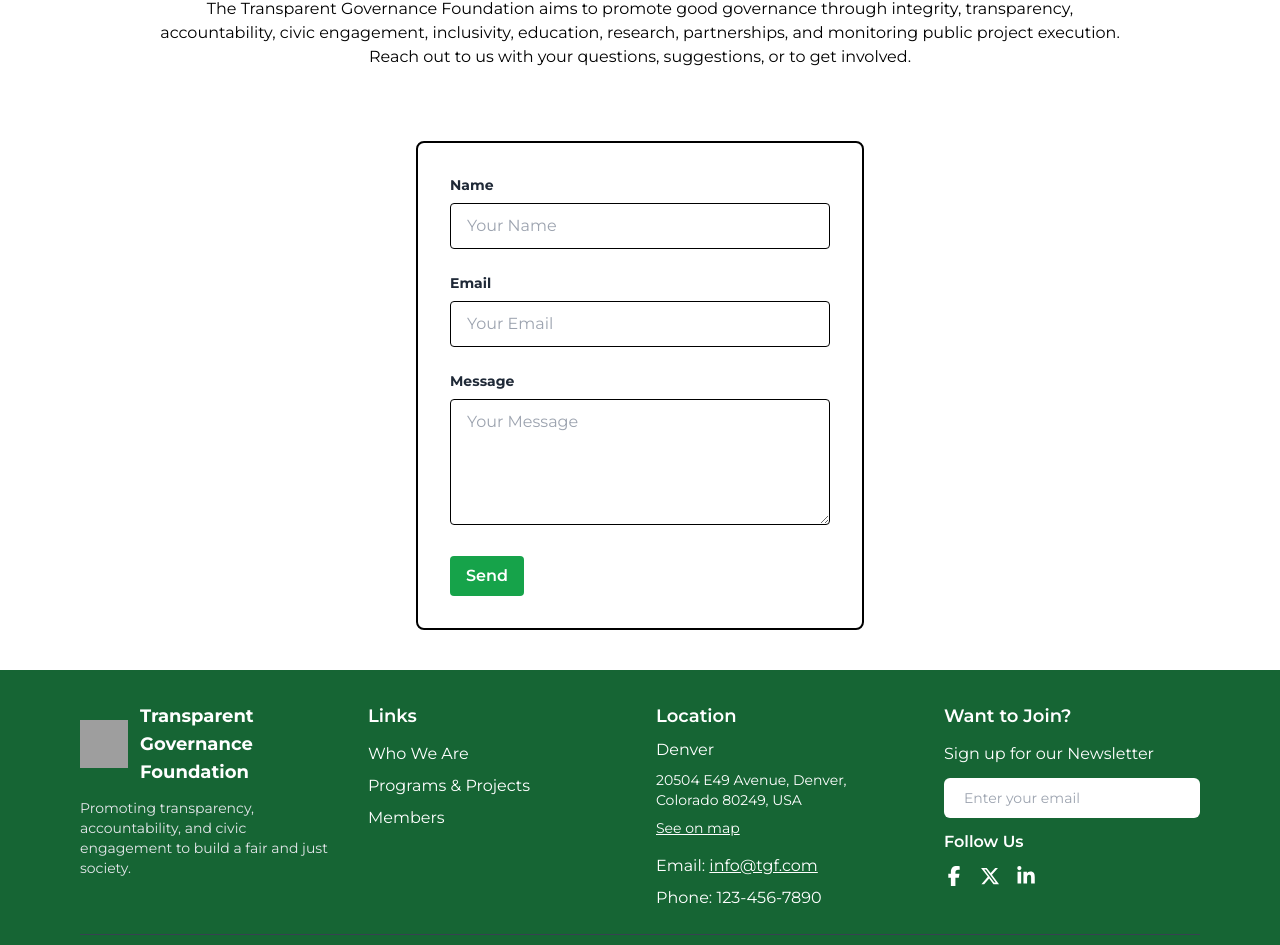
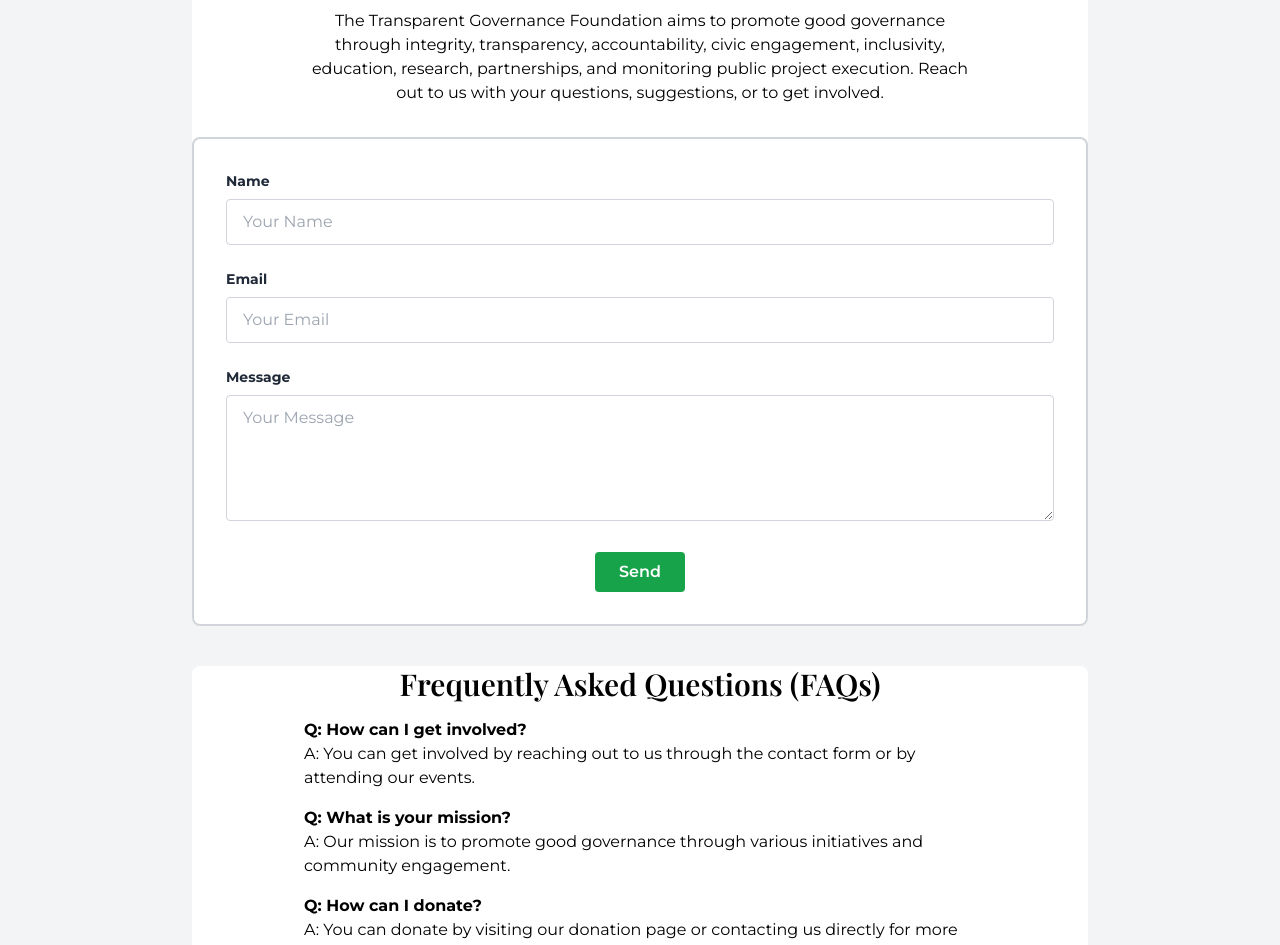
Before and after one commit to deji-ice/TransparentGovernanceFoundation, a Next.js app: page /Contact in a window 1280 px wide. Shown: the part 191-1136 px from the top of the page. Built offline with nearby package versions, Linux system fonts and the light colour scheme; grey boxes are pictures that could not be loaded; a web font is replaced by a local one.

Commit message:
feat: Enhance Contact page layout and add FAQ section for improved user engagement

```diff
--- a/app/Contact/page.tsx
+++ b/app/Contact/page.tsx
@@ -2,53 +2,53 @@ import React from 'react';
 
 const Contact = () => {
   return (
-    <div className="flex flex-col items-center justify-between mt-24 bg-gray-100 ">
-      <section className="flex flex-col items-center px-10 md:px-20 bg-white">
-        <div className="flex flex-col items-center gap-3 mb-14">
-          <h2 className="text-2xl md:text-3xl font-semibold font-playfair text-center text-black">
+    <div className="flex flex-col items-center justify-between mt-24 bg-gray-100 p-6">
+      <section className="flex flex-col items-center bg-white rounded-lg w-full max-w-4xl">
+        <div className="flex flex-col items-center gap-3 mb-10">
+          <h2 className="text-3xl md:text-4xl font-semibold font-playfair text-center text-black">
             Contact Us
           </h2>
         </div>
-        <p className="mb-8 text-center text-black max-w-6xl px-20">
-          The Transparent Governance Foundation  aims to promote good governance through integrity, transparency, accountability, civic engagement, inclusivity, education, research, partnerships, and monitoring public project execution. Reach out to us with your questions, suggestions, or to get involved.
+        <p className="mb-8 text-center text-black max-w-2xl">
+          The Transparent Governance Foundation aims to promote good governance through integrity, transparency, accountability, civic engagement, inclusivity, education, research, partnerships, and monitoring public project execution. Reach out to us with your questions, suggestions, or to get involved.
         </p>
-        <form className="bg-white p-8 my-10 rounded-lg border-2  border-black -lg max-w-md w-full font-montserrat">
+        <form className="p-8 rounded-lg border-2 border-gray-300 bg-white w-full">
           <div className="mb-6">
-            <label className="block  text-sm font-bold mb-2" htmlFor="name">
+            <label className="block text-sm font-bold mb-2" htmlFor="name">
               Name
             </label>
             <input
-              className="  appearance-none  border border-black rounded w-full py-3 px-4  leading-tight focus:outline-none focus: -outline"
+              className="appearance-none border border-gray-300 rounded w-full py-3 px-4 leading-tight focus:outline-none focus:border-green-500"
               id="name"
               type="text"
               placeholder="Your Name"
             />
           </div>
           <div className="mb-6">
-            <label className="block  text-sm font-bold mb-2" htmlFor="email">
+            <label className="block text-sm font-bold mb-2" htmlFor="email">
               Email
             </label>
             <input
-              className="  appearance-none  border border-black rounded w-full py-3 px-4  leading-tight focus:outline-none focus: -outline"
+              className="appearance-none border border-gray-300 rounded w-full py-3 px-4 leading-tight focus:outline-none focus:border-green-500"
               id="email"
               type="email"
               placeholder="Your Email"
             />
           </div>
           <div className="mb-6">
-            <label className="block  text-sm font-bold mb-2" htmlFor="message">
+            <label className="block text-sm font-bold mb-2" htmlFor="message">
               Message
             </label>
             <textarea
-              className="  appearance-none  border border-black rounded w-full py-3 px-4  leading-tight focus:outline-none focus: -outline"
+              className="appearance-none border border-gray-300 rounded w-full py-3 px-4 leading-tight focus:outline-none focus:border-green-500"
               id="message"
               rows={5}
               placeholder="Your Message"
             ></textarea>
           </div>
-          <div className="flex items-center justify-between">
+          <div className="flex items-center justify-center">
             <button
-              className="bg-green-600 hover:bg-green-700 text-white font-semibold py-2 px-4 rounded focus:outline-none focus: -outline"
+              className="bg-green-600 hover:bg-green-700 text-white font-semibold py-2 px-6 rounded focus:outline-none"
               type="button"
             >
               Send
@@ -56,6 +56,21 @@ const Contact = () => {
           </div>
         </form>
       </section>
+
+
+      <section className="flex flex-col items-center bg-white rounded-lg w-full max-w-4xl mt-10 mb-10">
+        <h3 className="text-2xl md:text-3xl font-semibold font-playfair text-center text-black mb-4">
+          Frequently Asked Questions (FAQs)
+        </h3>
+        <div className="text-black max-w-2xl">
+          <h4 className="font-bold">Q: How can I get involved?</h4>
+          <p className="mb-4">A: You can get involved by reaching out to us through the contact form or by attending our events.</p>
+          <h4 className="font-bold mt-4">Q: What is your mission?</h4>
+          <p className="mb-4">A: Our mission is to promote good governance through various initiatives and community engagement.</p>
+          <h4 className="font-bold mt-4">Q: How can I donate?</h4>
+          <p>A: You can donate by visiting our donation page or contacting us directly for more information.</p>
+        </div>
+      </section>
     </div>
   );
 };
```
